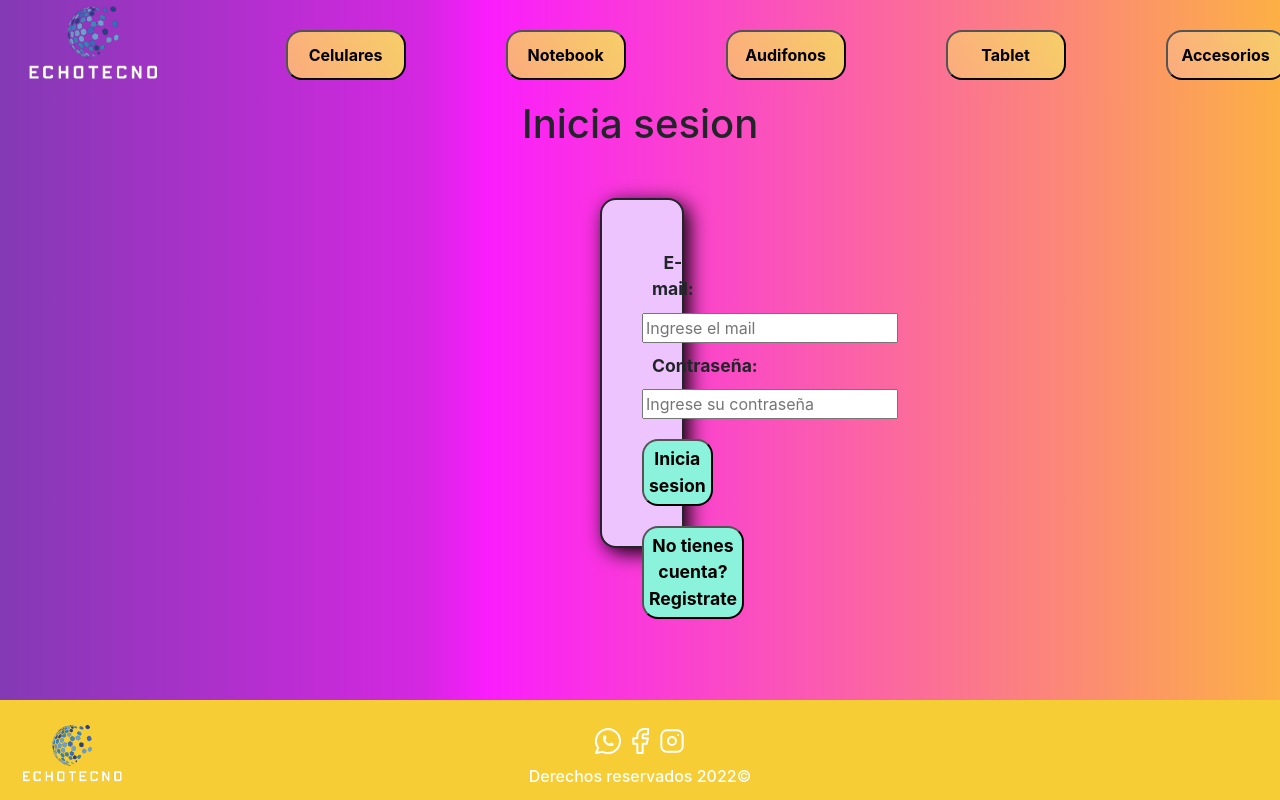
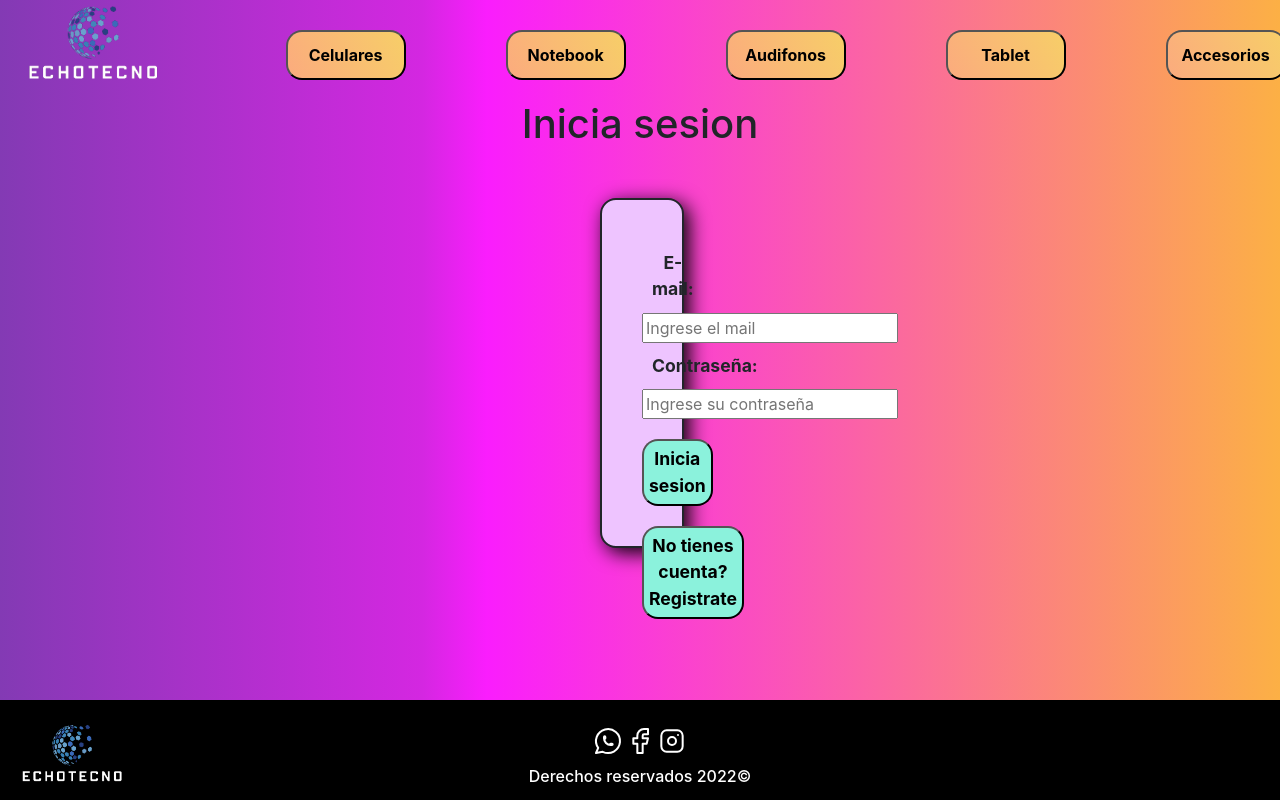
Before and after one commit to FlorAguirre/EchoTecno, a React (Create React App) app: page /login in a window 1280 px wide. Shown: the top 800 px of the page. Built offline with nearby package versions, Linux system fonts and the light colour scheme; no server answers.

Commit message:
color footer

```diff
--- a/src/components/Footer/Footer.css
+++ b/src/components/Footer/Footer.css
@@ -1,7 +1,7 @@
 footer {
     position:absolute;
     height: 100px;
-    background-color: rgb(247, 205, 53);
+    background-color: black;
     bottom: 0;
     width: 100%;
 
```
